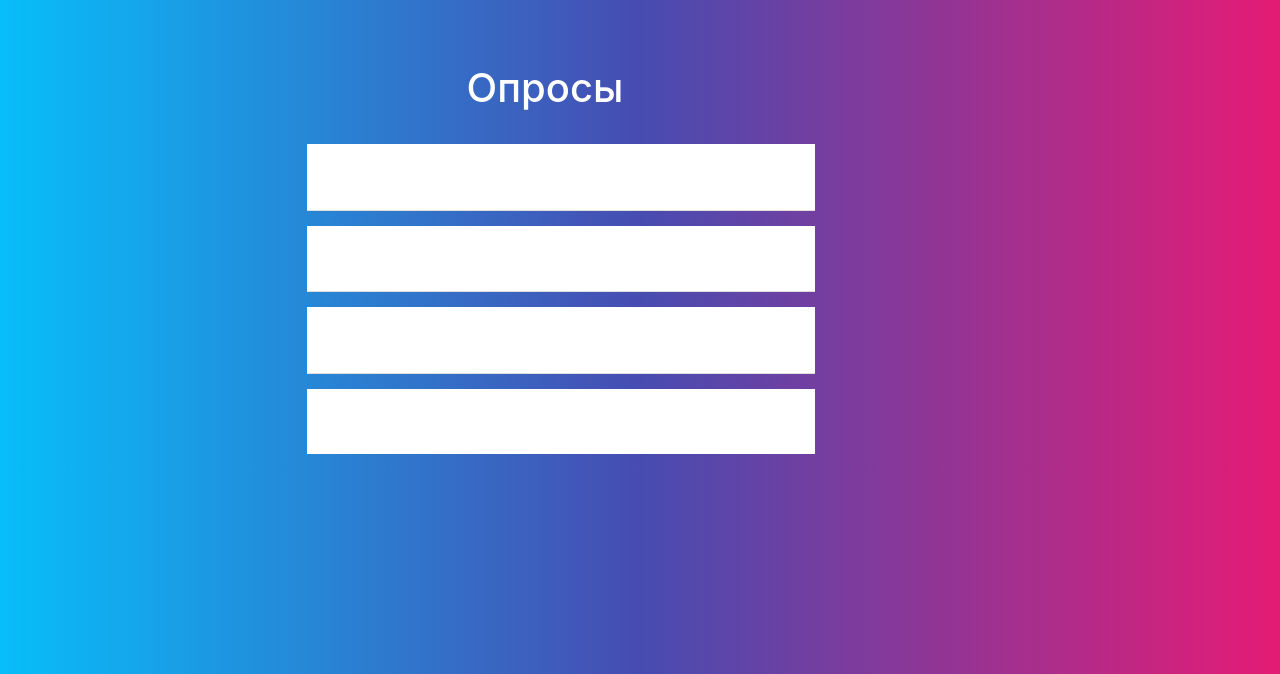
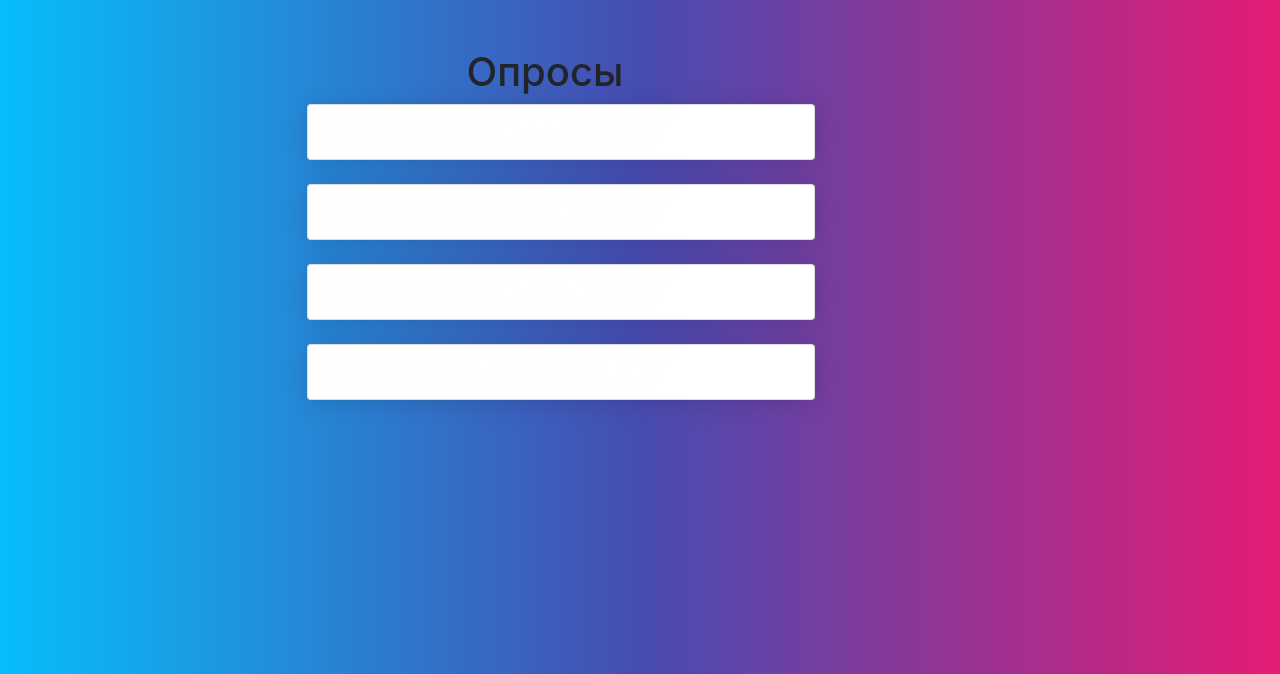
Before and after one commit to Dilaro/django2, a Django app: page /polls/ in a window 1280 px wide. Shown: the part 56-730 px from the top of the page. Run offline with Django 3.2, Linux system fonts and the light colour scheme; data comes from the database, SQL or seed files in the repository; both versions use the stored data as it was after the commit; some libraries are stand-ins or nearby versions.

Commit message:
Cosmetic upgrades

```diff
--- a/myfirst/blog/templates/blog/index.html
+++ b/myfirst/blog/templates/blog/index.html
@@ -7,7 +7,7 @@
 {% endblock %}
 
 {% block content %}
-    <h1 class="mb-5">Посты:</h1>
+    <h1 class="mb-5 text-center">Посты</h1>
     {% for post in page_object.object_list %}
         {% include 'blog/includes/post_card_template.html' %}
     {% endfor %}
--- a/myfirst/polls/templates/polls/index.html
+++ b/myfirst/polls/templates/polls/index.html
@@ -16,24 +16,28 @@
 {% endblock admin-panel %}
 
 {% block content %}
-<h1>
-    <p align="center" style="color:white" class="p-3">
-        Опросы
-</h1>
+<h1 class="text-center">Опросы</h1>
 
 {% if latest_question_list %}
 
 <ul class="list-group-flush">
     {% for question in latest_question_list %}
-    <p align="center" style="color:white">
+
+    <div class="card mb-4 text-center fw-bold fs-3">
+        <div class="card-title">
+            <a href="{% url 'polls:detail' question.id %}">{{ question.question_text}}</a>
+        </div>
+    </div>
+
+    <!-- <p align="center" style="color:white">
 
         <li class="list-group-item">
             <h3><a style="color:white" href="{% url 'polls:detail' question.id %}">{{ question.question_text}}</a>
         </li>
-        </h3>
+        </h3> -->
         {% endfor %}
 </ul>
 {% else %}
-<p align="center" style="color:white"> Нет доступных опросов</p>
+<p class="text-center" style="color:white"> Нет доступных опросов</p>
 {% endif %}
 {% endblock content %}
--- a/myfirst/polls/templates/polls/question_new.html
+++ b/myfirst/polls/templates/polls/question_new.html
@@ -3,7 +3,7 @@
 {% block title %}  <title>Создание вопроса</title> {% endblock %}
 
 {% block content %}
-<h1><p align="center" style="color:white" class="p-3">Создать вопрос<br></p></h1>
+<h1 class="text-center">Создать вопрос<br></h1>
 <h5 class="px-5" style="color:white">
     <form action="" method="post">
         {% csrf_token %}
```
Also changed, not shown: myfirst/polls/templates/polls/detail.html (+21 -5 lines), myfirst/db.sqlite3.
